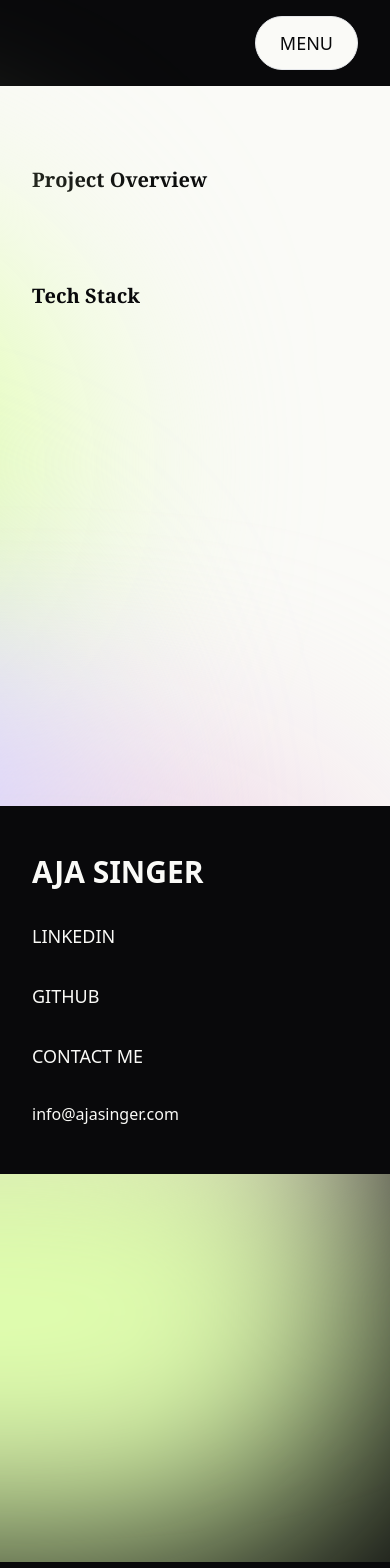
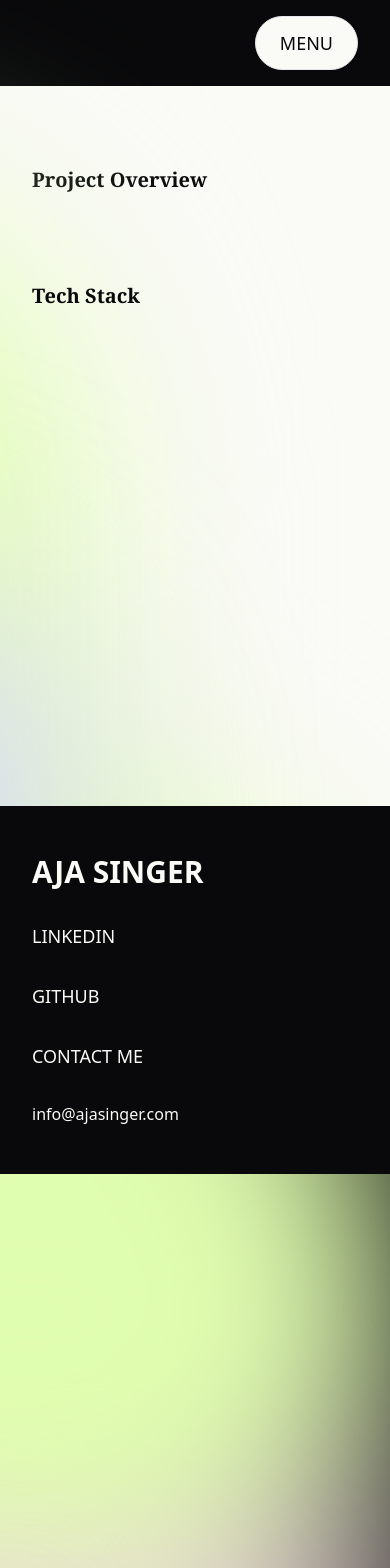
Before and after one commit to ajasinger/portfolio_2024, a Next.js app: page /projects/1 in a window 390 px wide. Shown: the top 1568 px of the page. Built offline with nearby package versions, Linux system fonts and the light colour scheme.

Commit message:
add responsive styling to color blurs

```diff
--- a/app/projects/[project]/page.tsx
+++ b/app/projects/[project]/page.tsx
@@ -116,10 +116,8 @@ export default function ProjectPage({ params }: { params: { project: string } })
             </div>
 
                 <div className={`${data && data.images.length - 1 > 1 ? "px-8 md:px-16 py-12" : "px-8 md:px-16 py-12 lg:p-0"} text-zinc-950 relative`}>
-                    <div className="bg-[#E0FEAF] absolute -top-[10rem] right-[20rem] 2xl:left-[20rem] h-[31.25rem] w-[31.25rem] lg:w-[61.25rem] rounded-full blur-[7rem] z-0"></div>
-                    <div className="bg-[#EDCEE2] absolute top-[25rem] right-[0rem] h-[31.25rem] w-[50rem] rounded-full blur-[7rem] z-0"></div>
-                    {/* <div className="bg-[#fbe2e3] absolute top-[-6rem] -z-10 right-[11rem] h-[31.25rem] w-[31.25rem] rounded-full blur-[10rem] sm:w-[68.75rem]"></div>
-                    <div className="bg-[#dbd7fb] absolute top-[-1rem] -z-10 left-[-35rem] h-[31.25rem] w-[50rem] rounded-full blur-[10rem] sm:w-[68.75rem] md:left-[-33rem] lg:left-[-28rem] xl:left-[-15rem] 2xl:left-[-5rem] dark:bg-[#676394]"></div> */}
+                    <div className="bg-[#E0FEAF] absolute -top-[10rem] right-[20rem] 2xl:left-[20rem] h-[81.25rem] md:h-[31.25rem] lg:h-[61.25rem] w-[31.25rem] lg:w-[61.25rem] rounded-full blur-[7rem] z-0"></div>
+                    <div className="bg-[#EDCEE2] absolute top-[55rem] md:top-[10rem] right-[0rem] h-[61.25rem] md:h-[31.25rem] lg:h-[61.25rem] w-[50rem] lg:w-[51.25rem] rounded-full blur-[7rem] z-0"></div>
                     {/* Two Image Section */}
                     <div className="hidden lg:block">
                         { data && data.images.length - 1 > 1 &&
@@ -147,7 +145,8 @@ export default function ProjectPage({ params }: { params: { project: string } })
             </div>
 
             {/* One Image Section */}
-            <div className="lg:hidden px-8 md:px-16 py-12">
+            <div className="lg:hidden px-8 md:px-16 py-12 relative">
+                <div className="bg-[#E0FEAF] absolute top-[15rem] sm:-top-[5rem] md:-top-[20rem] right-[5rem] 2xl:left-[20rem] h-[41.25rem] w-[31.25rem] lg:w-[81.25rem] rounded-full blur-[7rem] z-0"></div>
                 {data &&
                     < OneImageSection image={data.images[1]} />
                 }
```
